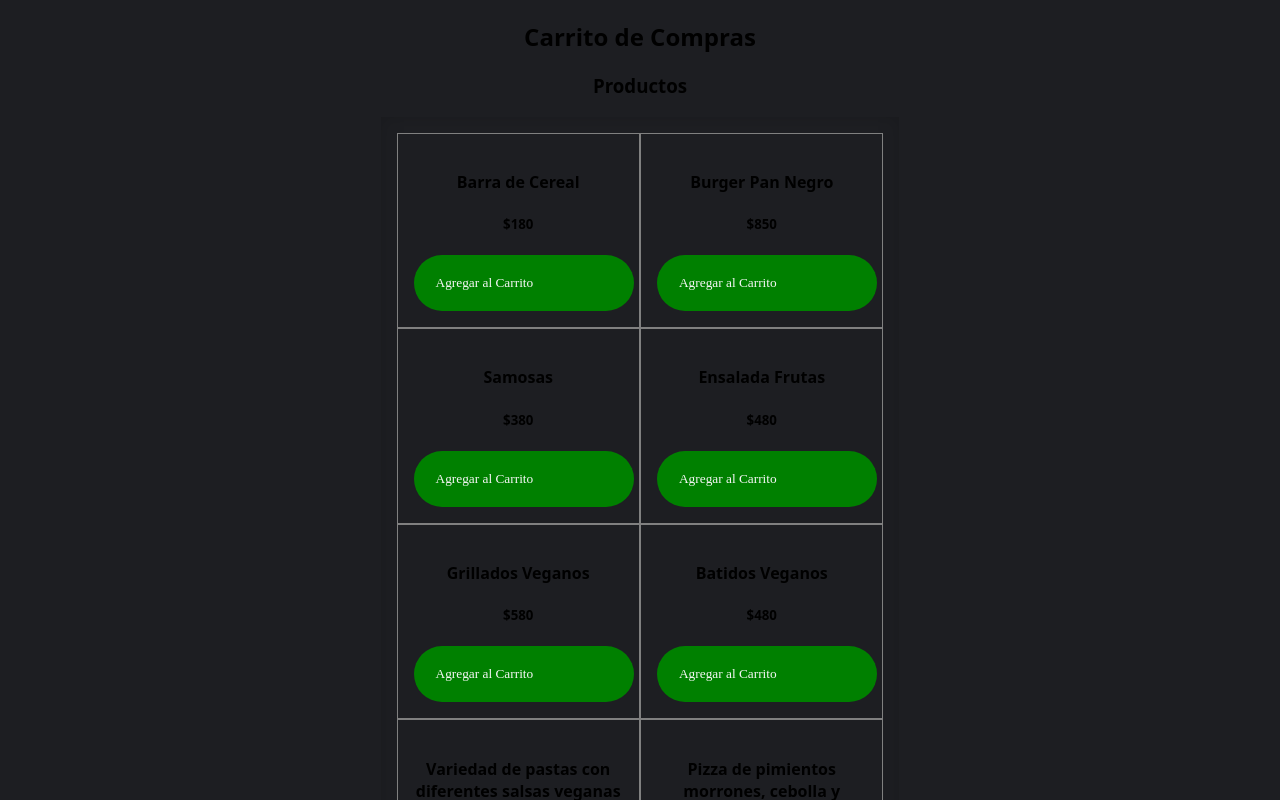
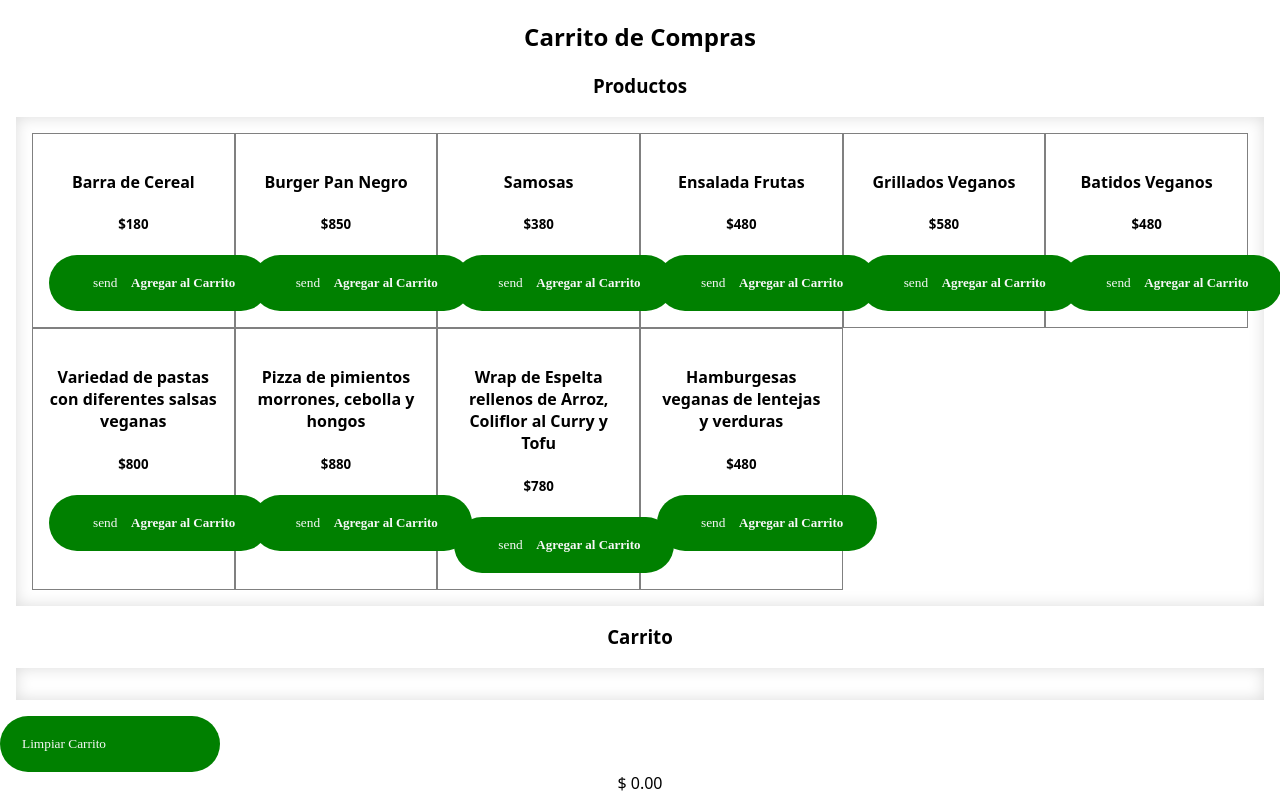
Before and after one commit to webExequiel/proyecto-numen, a React (Create React App) app: page / in a window 1280 px wide. Shown: the top 800 px of the page. Built offline with nearby package versions, Linux system fonts and the light colour scheme; the HTML template or start-up script is replaced by a standard one.

Commit message:
sendbutton style en products

```diff
--- a/src/App.js
+++ b/src/App.js
@@ -1,6 +1,6 @@
 import './App.css';
 import ShoppingCart from './componnents/shopping/shoppingCart';
-import { SendButton } from './componnents/botonAgregarCarrito';
+
 
 function App() {
   return (
--- a/src/boton.css
+++ b/src/boton.css
@@ -1,24 +1,10 @@
-* {
-    box-sizing: border-box;
-
-  }
-
-  html,
-  body {
-    height: 100%;
-  }
-
-  body {
-    display: grid;
-    place-items: center;
-    background: #1d1e22;
-  }
 
   button {
     position: relative;
     overflow: hidden;
     display: flex;
     align-items: center;
+    justify-content: space-between;
     gap: 12px;
     height: 56px;
     width: 220px;
@@ -34,9 +20,9 @@
   .text {
     position: absolute;
     left: 60px;
-    display: block;
+    display: flex;
     white-space: nowrap;
-    font-size: 17px;
+    font-size: 13px;
     font-weight: 600;
   }
 
@@ -45,11 +31,11 @@
   }
 
   button.sending .text {
-    animation: textAnimation 5s both;
+    animation: textAnimation 1s both;
   }
 
   button.sending .icon {
-    animation: iconAnimation 5s both;
+    animation: iconAnimation 1s both;
   }
 
   @keyframes textAnimation {
--- a/src/componnents/shopping/producto.js
+++ b/src/componnents/shopping/producto.js
@@ -1,4 +1,7 @@
 import React from "react";
+import { SendButton } from "../botonAgregarCarrito";
+
+
 
 const Product = ({data, addToCart}) =>{
 
@@ -8,7 +11,7 @@ const Product = ({data, addToCart}) =>{
         <div className= "product" style={{border: "thin solid gray", padding: "1rem"}}>
             <h4>{name}</h4>
             <h5>${price}</h5>
-            <button onClick={() => addToCart(id)}>Agregar al Carrito</button>
+            <button onClick = {()=> addToCart(id)}><SendButton/></button>
         </div>
     )
  };
--- a/src/componnents/shopping/shoppingCart.js
+++ b/src/componnents/shopping/shoppingCart.js
@@ -20,6 +20,7 @@ const ShoppingCart = () => {
   const clearCart = (id) => dispatch({ type: TYPES.CLEAR_CART });
   const total = state.cart.reduce((acc, item) => acc + item.price * item.quantity, 0);
 
+
   return (
     <>
       <h2>Carrito de Compras</h2>
```
Also changed, not shown: 1 other file (tests, documents, lock files or other folders).
